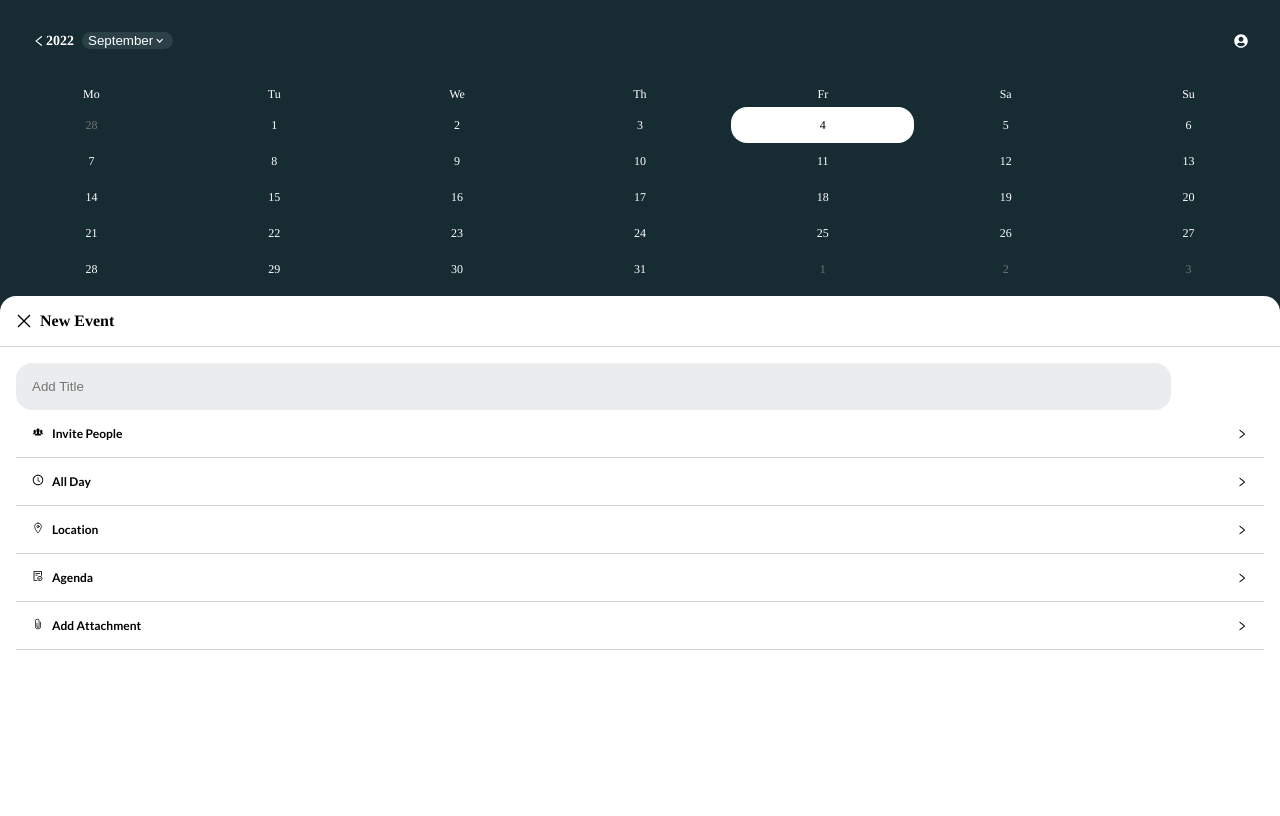
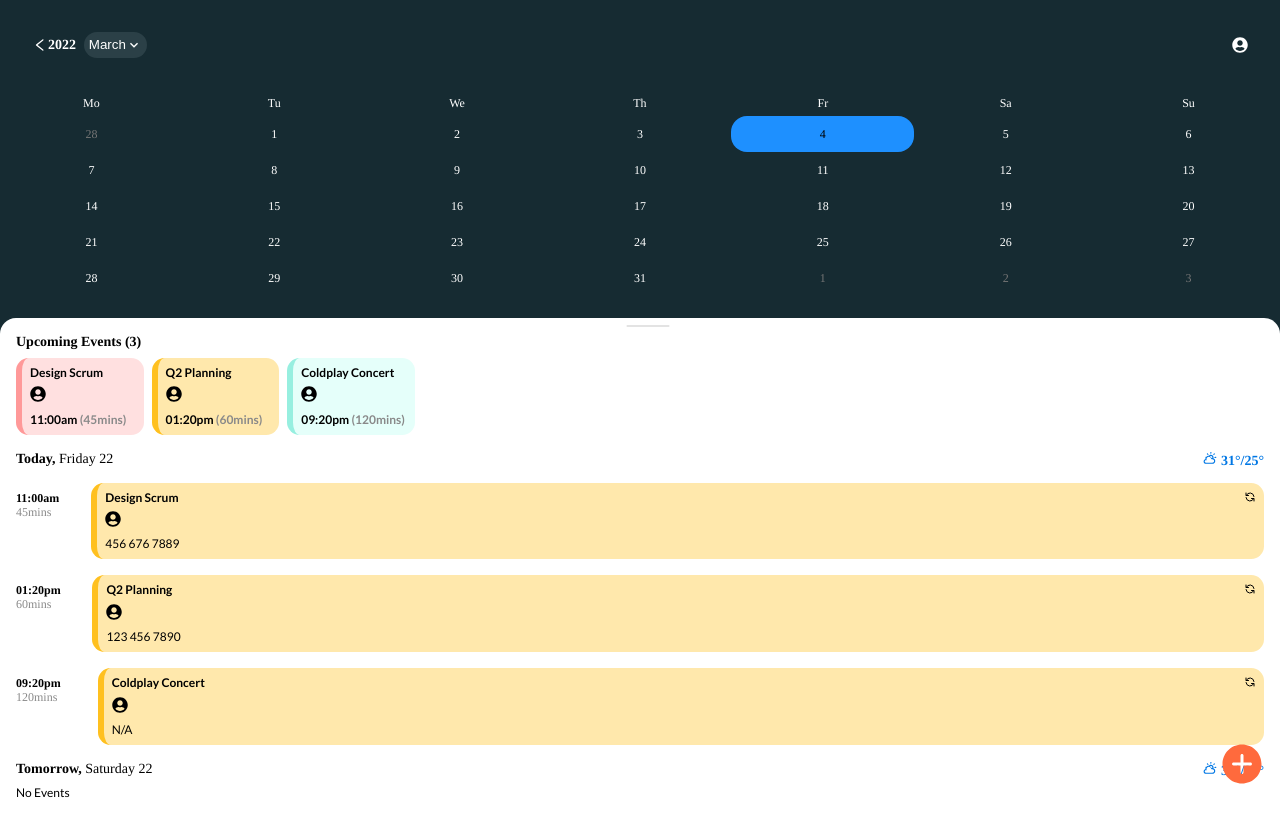
Before and after one commit to ashutosh44ks/calendar-mobile-app, a React (Create React App) app: page /calendar-mobile-app/ in a window 1280 px wide. Both pictures are taken after a click on the button 937 px from the left and 768 px from the top of the page. Built offline with nearby package versions, Linux system fonts and the light colour scheme.

Commit message:
add Logic, update CSS

```diff
--- a/src/Components/AddEvent.js
+++ b/src/Components/AddEvent.js
@@ -1,4 +1,5 @@
 import "../Stylesheets/AddEvent.css";
+import { useState } from "react";
 import { GrClose } from "react-icons/gr";
 import { IoIosPeople, IoIosAttach } from "react-icons/io";
 import {
@@ -7,12 +8,16 @@ import {
   AiOutlineRight,
 } from "react-icons/ai";
 import { IoLocationOutline } from "react-icons/io5";
+import { BsToggleOff, BsToggleOn } from "react-icons/bs";
 
-const AddEvent = () => {
+const AddEvent = ({ setToggle }) => {
+  const [switchToggle, setSwitchToggle] = useState(false);
   return (
-    <div id="add-event-card" className="card-main">
+    <div id="add-event-card">
       <div id="add-event-card-head">
-        <GrClose />
+        <button onClick={() => setToggle(false)}>
+          <GrClose />
+        </button>
         New Event
       </div>
       <div id="add-event-card-body">
@@ -24,12 +29,20 @@ const AddEvent = () => {
           </div>
           <AiOutlineRight />
         </section>
-        <section>
+        <section className="open">
           <div>
             <AiOutlineClockCircle />
             All Day
+            <button onClick={() => setSwitchToggle(!switchToggle)}>
+              {switchToggle ? <BsToggleOn /> : <BsToggleOff />}
+            </button>
           </div>
-          <AiOutlineRight />
+          <div className="add-event-toggle-div">
+            Thursday, 21 September <span>02:30pm</span>
+          </div>
+          <div className="add-event-toggle-div">
+            Thursday, 21 September <span>03:30pm</span>
+          </div>
         </section>
         <section>
           <div>
--- a/src/Components/Main.js
+++ b/src/Components/Main.js
@@ -7,34 +7,37 @@ import AddEvent from "./AddEvent";
 
 const Main = () => {
   const [eventCount, setEventCount] = useState(3);
+  const [addEventToggle, setAddEventToggle] = useState(false);
   const [events, setEvents] = useState([
     {
       title: "Design Scrum",
       participants: "10",
       time: "11:00am",
       timeLeft: "45mins",
-      callCode: "456 676 7889"
+      callCode: "456 676 7889",
     },
     {
       title: "Q2 Planning",
       participants: "5",
       time: "01:20pm",
       timeLeft: "60mins",
-      callCode: "123 456 7890"
+      callCode: "123 456 7890",
     },
     {
       title: "Coldplay Concert",
       participants: "2",
       time: "09:20pm",
       timeLeft: "120mins",
-      callCode: "N/A"
+      callCode: "N/A",
     },
   ]);
+  const months = ['January', 'February', 'March', 'April', 'May', 'June', 'July', 'August', 'September', 'October', 'November', 'December'];
+  const currMonth = months[new Date().getMonth()];
   return (
     <>
-      <MainUpper />
-      <MainLower eventCount={eventCount} events={events} />
-      <AddEvent />
+      <MainUpper currMonth={currMonth}/>
+      <MainLower eventCount={eventCount} events={events} setToggle={setAddEventToggle} />
+      {addEventToggle?<AddEvent setToggle={setAddEventToggle} />:""}
     </>
   );
 };
--- a/src/Components/MainLower.js
+++ b/src/Components/MainLower.js
@@ -3,13 +3,12 @@ import { IoIosAddCircle } from "react-icons/io";
 import { FaUserCircle } from "react-icons/fa";
 import { TiWeatherPartlySunny } from "react-icons/ti";
 import { HiOutlineRefresh } from "react-icons/hi";
+import { MdHorizontalRule } from "react-icons/md";
 
-const MainLower = ({ eventCount, events }) => {
-  function addEvent() {
-    console.log("adder");
-  }
+const MainLower = ({ eventCount, events, setToggle }) => {
   return (
     <div className="card-main">
+      <MdHorizontalRule id="horizontal-rule" />
       <div id="card-main-content">
         <div id="upcoming">
           <div className="times-bold"> Upcoming Events ({eventCount})</div>
@@ -66,7 +65,7 @@ const MainLower = ({ eventCount, events }) => {
           </div>
         </div>
       </div>
-      <button onClick={() => addEvent()}>
+      <button onClick={() => setToggle(true)}>
         <IoIosAddCircle />
       </button>
     </div>
--- a/src/Components/MainUpper.js
+++ b/src/Components/MainUpper.js
@@ -1,15 +1,27 @@
-import { useState } from "react";
+import { useState, useEffect } from "react";
 import { AiOutlineLeft } from "react-icons/ai";
 import { MdOutlineKeyboardArrowDown } from "react-icons/md";
 import { FaUserCircle } from "react-icons/fa";
 import Calendar from "react-calendar";
 
-const MainUpper = () => {
+const MainUpper = ( {currMonth} ) => {
   const [value, onChange] = useState(new Date());
   function formatDate(date, temp) {
     const tempDate = date.toDateString();
     return tempDate.slice(0, 2);
   }
+  useEffect(() => {
+    const calendarDay = document.querySelectorAll(
+      ".react-calendar__month-view__days__day"
+    );
+    var d = new Date();
+    var date = d.getDate();
+    var day = d.getDay();
+    var weekOfMonth = Math.ceil((date - 1 - day) / 7) - 1;
+    for (let i = 0; i < weekOfMonth * 7; i++) {
+      calendarDay[i].classList.add("none");
+    }
+  });
   return (
     <>
       <div id="header-main">
@@ -17,7 +29,7 @@ const MainUpper = () => {
           <AiOutlineLeft />
           {new Date().getFullYear()}
           <button>
-            September <MdOutlineKeyboardArrowDown />
+            {currMonth} <MdOutlineKeyboardArrowDown />
           </button>
         </div>
         <FaUserCircle id="user-icon" />
--- a/src/Stylesheets/AddEvent.css
+++ b/src/Stylesheets/AddEvent.css
@@ -1,5 +1,10 @@
 #add-event-card {
   height: 65%;
+  position: absolute;
+  bottom: -1rem;
+  background-color: white;
+  border-radius: 16px 16px 0px 0px;
+  width: 100%;
 }
 #add-event-card-head {
   font-family: Times;
@@ -13,8 +18,10 @@
   align-items: center;
   border-bottom: solid lightgrey 1px;
 }
-#add-event-card-head svg {
+#add-event-card-head button {
   margin-right: 0.5rem;
+  background: transparent;
+  border: none;
 }
 #add-event-card-body {
   padding: 1rem;
@@ -26,7 +33,7 @@
   border: none;
   background-color: #eaeced;
 }
-#add-event-card-body section {
+#add-event-card-body section:not(.open) {
   border-bottom: solid lightgrey 1px;
   padding: 1rem;
   display: flex;
@@ -39,6 +46,29 @@
   line-height: 14px;
   letter-spacing: 0em;
 }
+#add-event-card-body section {
+  border-bottom: solid lightgrey 1px;
+  padding: 1rem;
+  font-family: Lato;
+  font-size: 12px;
+  font-style: normal;
+  font-weight: 700;
+  line-height: 14px;
+  letter-spacing: 0em;
+}
 #add-event-card-body section div svg {
-    margin-right: 0.5rem;
+  margin-right: 0.5rem;
+  font-size: 1rem;
 }
+#add-event-card-body section button {
+  float: right;
+  background-color: transparent;
+  border: none;
+  font-size: 1rem;
+}
+.add-event-toggle-div {
+  margin: 0.2rem 1.4rem;
+}
+.add-event-toggle-div span {
+  float: right;
+}
--- a/src/Stylesheets/Main.css
+++ b/src/Stylesheets/Main.css
@@ -20,6 +20,12 @@
   border-radius: 16px 16px 0px 0px;
   width: 100%;
 }
+.card-main svg#horizontal-rule {
+  position: absolute;
+  left: 50%;
+  transform: scaleX(4);
+  color: #dadada;
+}
 #card-main-content {
   padding: 1rem;
 }
@@ -32,16 +38,16 @@
   margin-bottom: 0.5rem;
 }
 .card-main button {
-  float: right;
   outline: none;
+  right: 0.5rem;
+  position: fixed;
+  bottom: 0.5rem;
   border: none;
+  background: transparent;
   color: #ff6a3d;
 }
 .card-main button svg {
-  position: absolute;
   font-size: 3rem;
-  right: 0.5rem;
-  bottom: 0.5rem;
 }
 
 #event-cards {
--- a/src/Stylesheets/MainUpper.css
+++ b/src/Stylesheets/MainUpper.css
@@ -25,9 +25,16 @@
   align-items: center;
   border-radius: 1rem;
   margin: 0px 0.5rem;
+  padding: 0.3rem;
+}
+#header-main svg {
+  font-size: 1rem;
 }
 
 /*Calendar*/
+.none {
+  display: none;
+}
 .react-calendar * {
   font-family: Times;
   font-size: 12px;
@@ -40,6 +47,10 @@
   width: 100% !important;
 }
 /*head*/
+.react-calendar__month-view__weekdays {
+  position: sticky;
+  z-index: 1000;
+}
 .react-calendar__month-view__weekdays,
 .react-calendar__month-view__days {
   background-color: #162b32;
@@ -50,15 +61,15 @@
   text-decoration: none;
 }
 /*body*/
-.react-calendar__tile--now {
-  border-radius: 1rem;
-  color: black !important;
-  background-color: yellow !important;
-}
-.react-calendar__tile--active {
+.react-calendar__month-view__days .react-calendar__tile--now {
   border-radius: 1rem;
   color: black !important;
   background-color: white !important;
+}
+.react-calendar__month-view__days .react-calendar__tile--active {
+  border-radius: 1rem;
+  color: black !important;
+  background-color: #1e90ff !important;
 }
 .react-calendar__tile {
   color: white;
```
